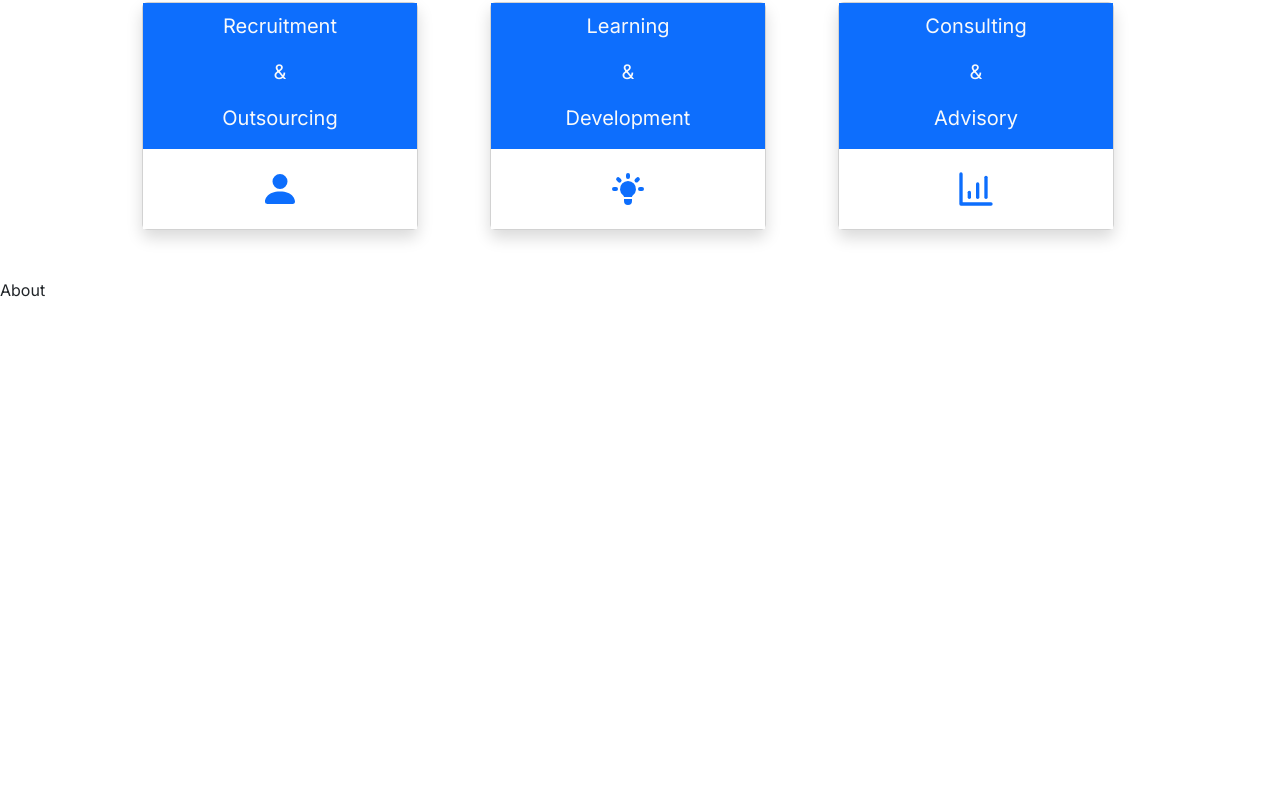
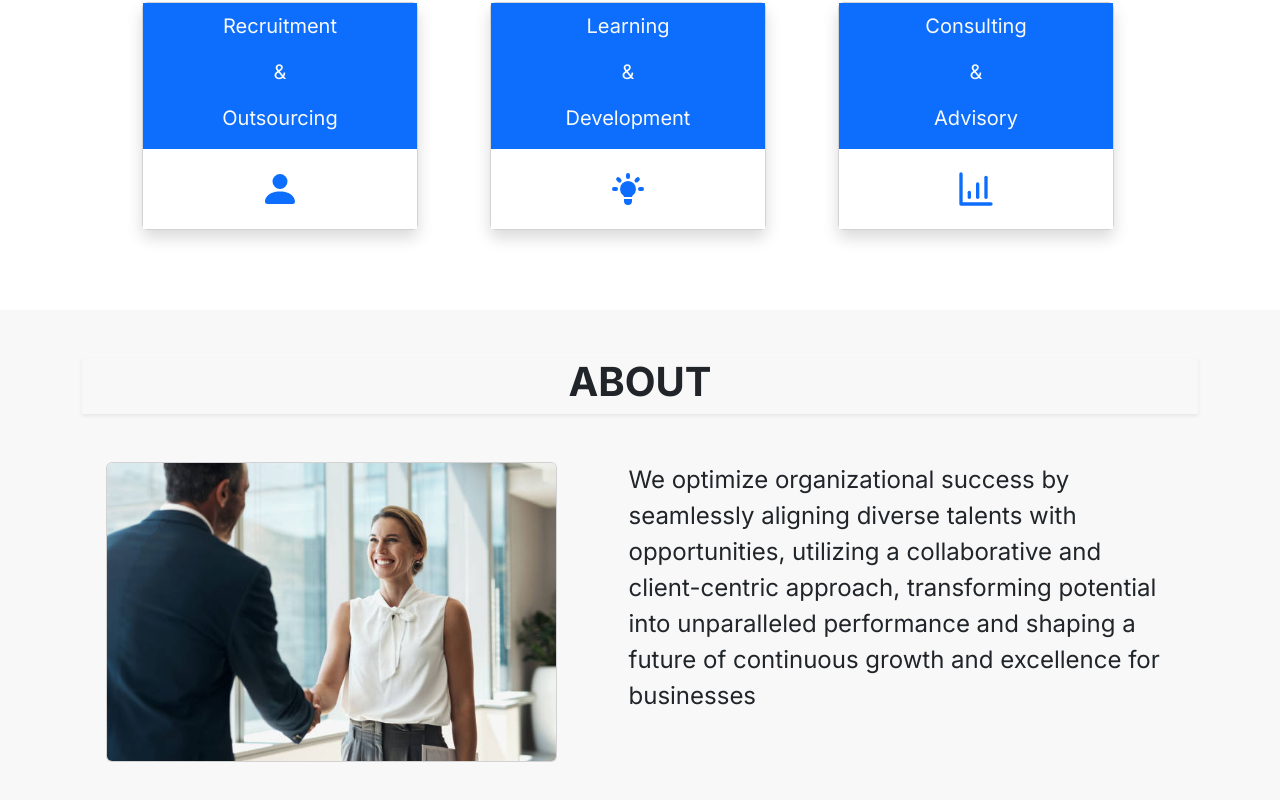
Before and after one commit to Jerryemmanuel01/Talent-Forge, a React (Vite) app: page / in a window 1280 px wide. Shown: the part 856-1656 px from the top of the page. Before the commit the page ends 1158 px from the top, so only its background shows below. Built offline with nearby package versions, Linux system fonts and the light colour scheme.

Commit message:
about section completed

```diff
--- a/src/home/About.jsx
+++ b/src/home/About.jsx
@@ -1,9 +1,34 @@
-import React from 'react'
+import React from "react";
+import AboutImg from "../assets/talent-forge02.jpg";
 
 const About = () => {
   return (
-    <div>About</div>
-  )
-}
+    <div className="about-sec">
+      <div className="container">
+        <div className="head--sec d-flex justify-content-center shadow-sm">
+          <h1 className="fw-bold head-txt fs-1">ABOUT</h1>
+        </div>
 
-export default About
+        {/* About body */}
+
+        <div className="row justify-content-center mt-5 gap-5">
+          {/* about image */}
+          <div className="col-lg-5 col-12">
+            <img src={AboutImg} alt="" className="about--img card" />
+          </div>
+
+          {/* about text */}
+          <div className="col-lg-6 col-12 fs-4">
+            We optimize organizational success by seamlessly aligning diverse
+            talents with opportunities, utilizing a collaborative and
+            client-centric approach, transforming potential into unparalleled
+            performance and shaping a future of continuous growth and excellence
+            for businesses
+          </div>
+        </div>
+      </div>
+    </div>
+  );
+};
+
+export default About;
--- a/src/index.css
+++ b/src/index.css
@@ -2,6 +2,7 @@
 
 :root{
   --bg-color: #0563b8;
+  --bg-gray: #f8f8f8;
 }
 *{
   font-family: "Inter";
@@ -25,7 +26,7 @@
 /* home section */
 
 .home--sec{
-  background: #f8f8f8;
+  background: var(--bg-gray);
   width: 100%;
   min-height: 90vh;
 }
@@ -53,3 +54,17 @@
   height: 5rem;
   font-size: 50px;
 }
+
+/* about-section */
+
+.about-sec{
+  margin: 5rem 0;
+  padding: 3rem 0;
+  background: var(--bg-gray);
+}
+.head-txt{
+  /* font-size: 40px; */
+}
+.about--img{
+  width: 100%;
+}
```
Also changed, not shown: src/assets/talent-forge02.jpg (added).
